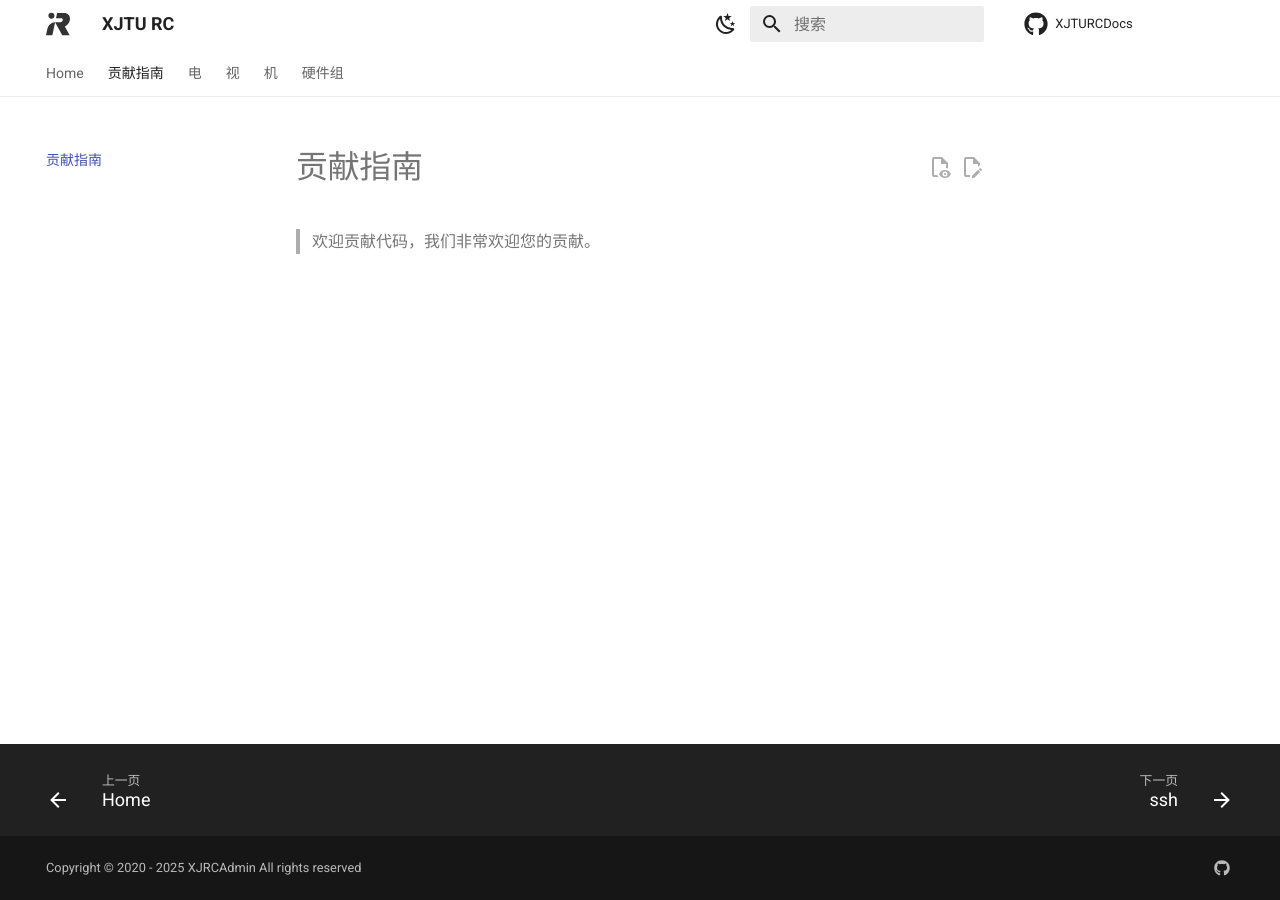
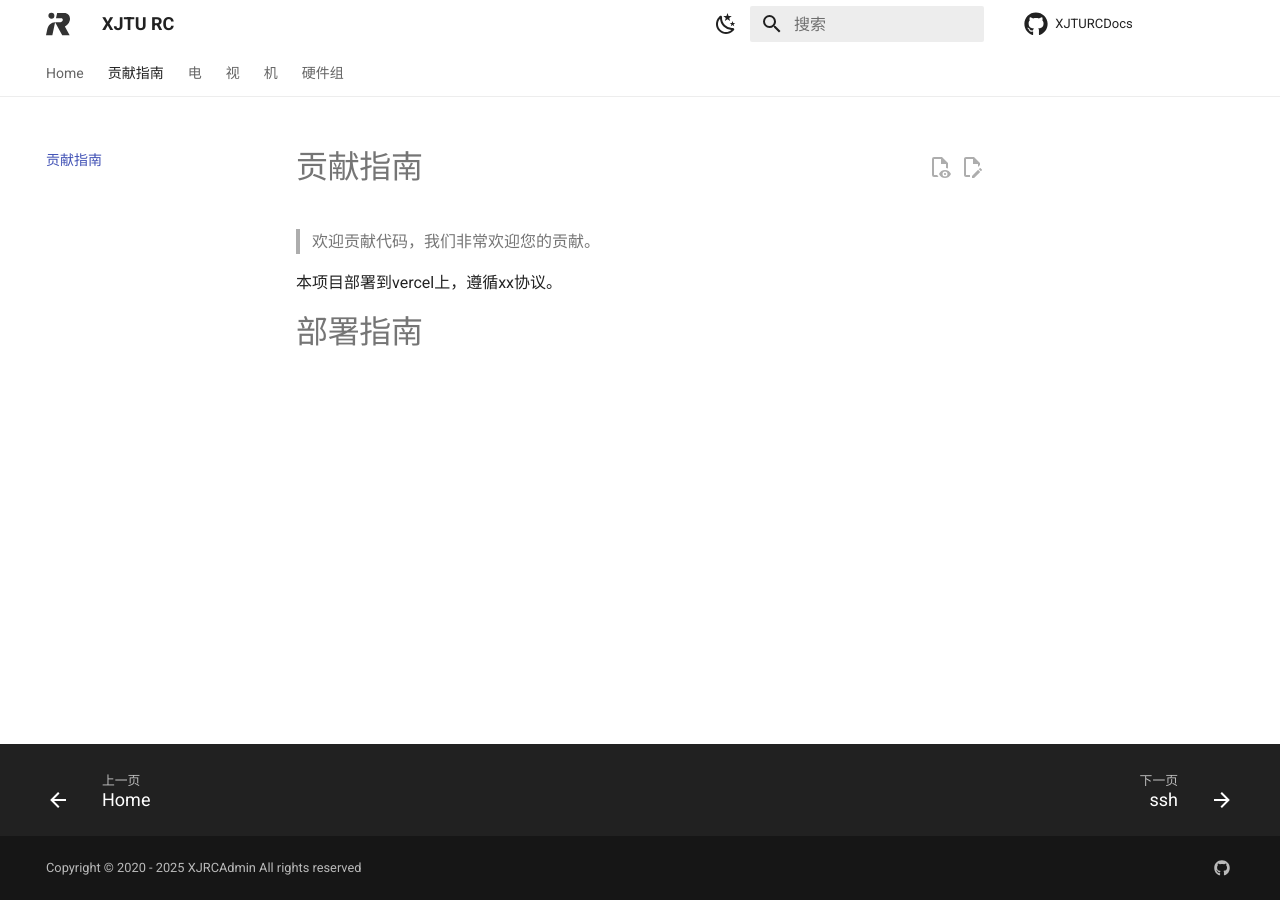
Before and after one commit to XJRCAdmin/XJTURCDocs, an MkDocs documentation site: the page built from docs/blog/comtribution/index.md, in a window 1280 px wide. Built offline with MkDocs 1.6.1 and Material for MkDocs 9.7.7, drawn with Linux system fonts in a browser that asks for light colours; comment, search, counter and statistics services are not loaded.

Commit message:
docs(blog): TODO更新贡献指南并添加部署相关信息

```diff
--- a/docs/blog/comtribution/index.md
+++ b/docs/blog/comtribution/index.md
@@ -1,2 +1,6 @@
 # 贡献指南
 > 欢迎贡献代码，我们非常欢迎您的贡献。
+
+本项目部署到vercel上，遵循xx协议。
+
+# 部署指南
```
